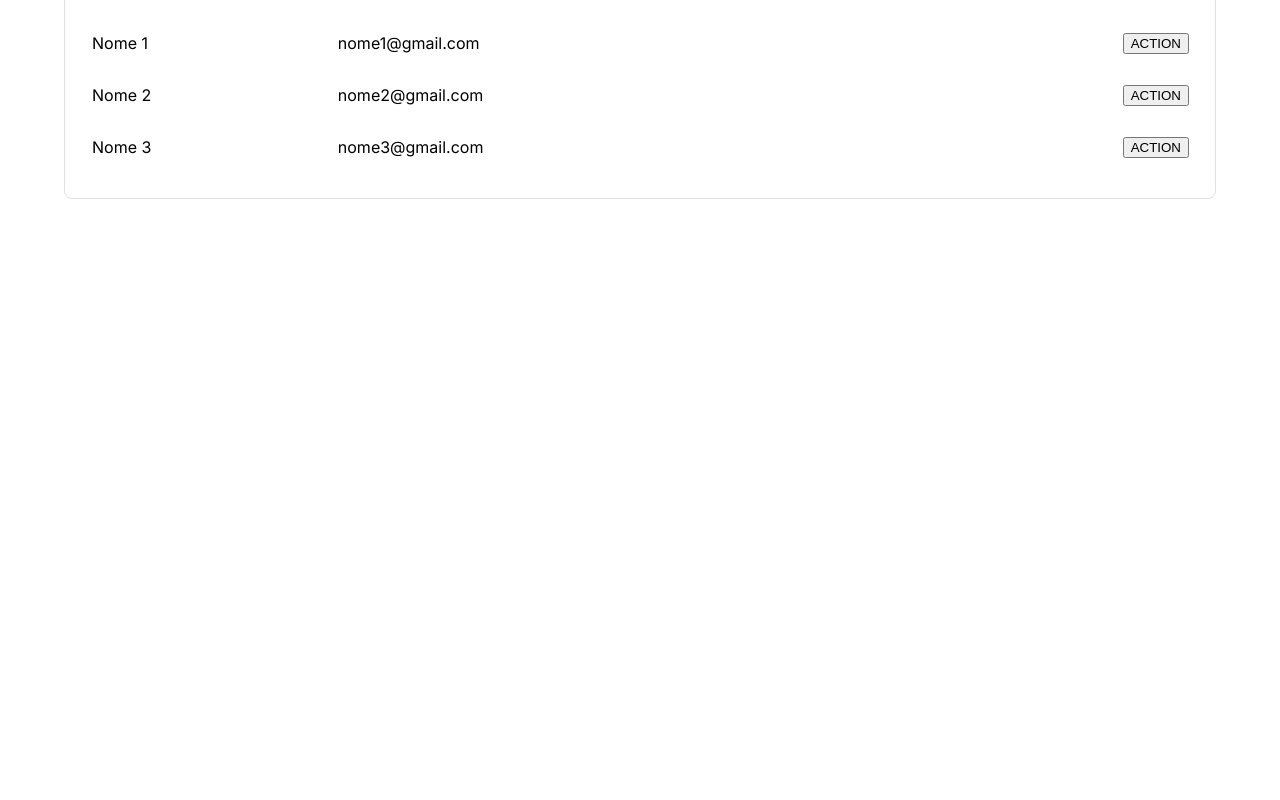
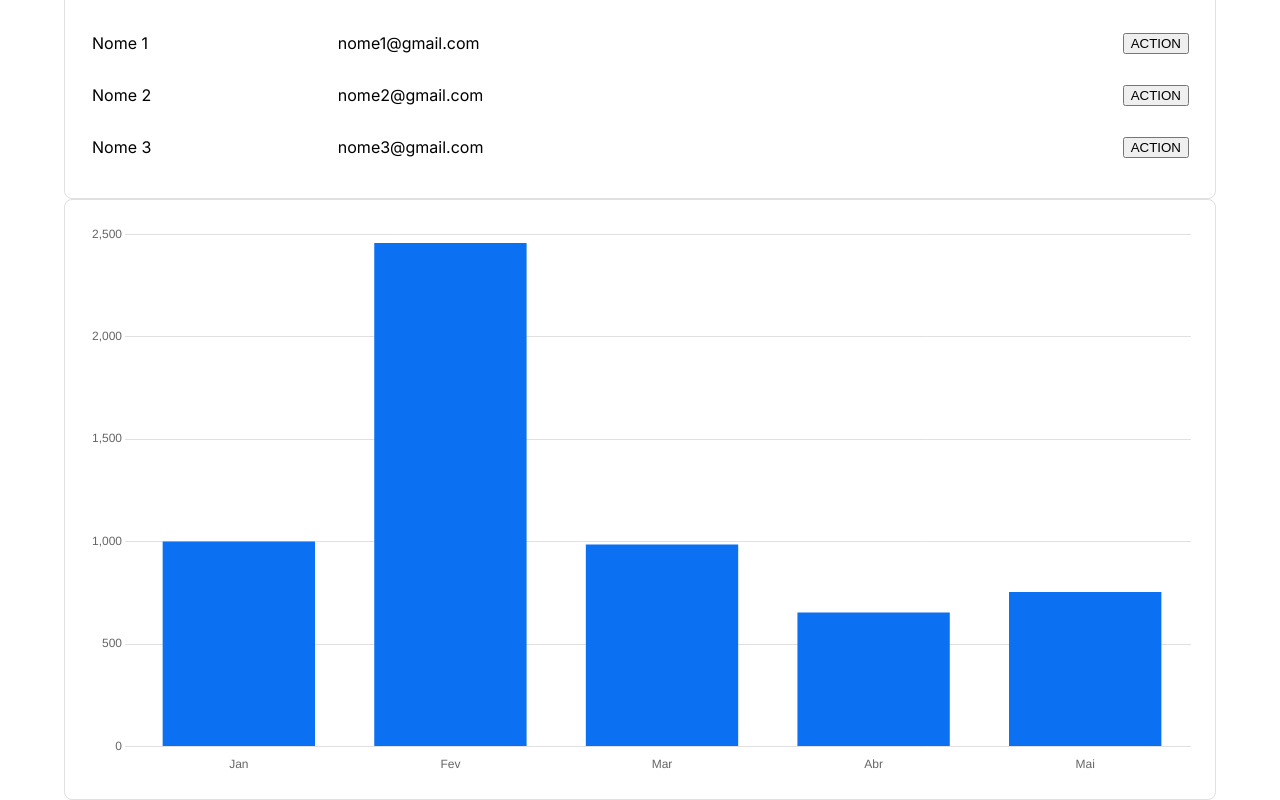
Before and after one commit to jvsiqueira1/dnc-sales-dashboard-jvs, a React (Vite) app: page /home in a window 1280 px wide. Shown: the part 499-1299 px from the top of the page. Before the commit the page ends 800 px from the top, so only its background shows below. Built offline with nearby package versions, Linux system fonts and the light colour scheme.

Commit message:
Feat: Chart Component

```diff
--- a/package.json
+++ b/package.json
@@ -14,7 +14,9 @@
     "@emotion/styled": "^11.14.0",
     "@mui/material": "^6.4.6",
     "@types/styled-components": "^5.1.34",
+    "chart.js": "^4.4.8",
     "react": "^19.0.0",
+    "react-chartjs-2": "^5.3.0",
     "react-dom": "^19.0.0",
     "react-router-dom": "^7.2.0",
     "styled-components": "^6.1.15"
--- /dev/null
+++ b/src/components/CustomChart.tsx
@@ -0,0 +1,81 @@
+import { useTheme } from 'styled-components'
+import {
+  Chart as ChartJS,
+  CategoryScale,
+  LinearScale,
+  BarElement,
+  PointElement,
+  LineElement,
+  Title,
+  Tooltip,
+  Legend,
+} from 'chart.js'
+import { Line } from 'react-chartjs-2'
+import { Bar } from 'react-chartjs-2'
+import { CustomChartProps } from '@/types'
+
+ChartJS.register(
+  CategoryScale,
+  LinearScale,
+  BarElement,
+  PointElement,
+  LineElement,
+  Title,
+  Tooltip,
+  Legend
+)
+
+function CustomChart(props: CustomChartProps) {
+  const { data, labels, type } = props
+  const theme = useTheme()
+  const options = {
+    responsive: true,
+    scaleShowVerticalLines: false,
+    scales: {
+      x: {
+        border: {
+          display: false,
+        },
+        grid: {
+          display: false,
+        },
+        ticks: {
+          color: theme.typhographies.subtitle,
+        },
+      },
+      y: {
+        border: {
+          display: false,
+        },
+        grid: {
+          color: theme.appDefaultStroke,
+        },
+        ticks: {
+          color: theme.typhographies.subtitle,
+        },
+      },
+    },
+    plugins: {
+      legend: {
+        display: false,
+      },
+    },
+  }
+  const chartData = {
+    labels,
+    datasets: [
+      {
+        data: data,
+        borderColor: 'rgb(12,112,242)',
+        backgroundColor: 'rgba(12,112,242,1)',
+      },
+    ],
+  }
+  return type === 'bar' ? (
+    <Bar options={options} data={chartData} />
+  ) : (
+    <Line options={options} data={chartData} />
+  )
+}
+
+export default CustomChart
--- a/src/components/index.ts
+++ b/src/components/index.ts
@@ -1,5 +1,6 @@
 export { default as AvatarsList } from './AvatarList'
 export { default as CustomTable } from './CustomTable'
+export { default as CustomChart } from './CustomChart'
 export { default as FormComponent } from './FormComponent'
 export { default as Header } from './Header'
 export * from './BannerImage'
--- a/src/pages/Home.tsx
+++ b/src/pages/Home.tsx
@@ -1,4 +1,10 @@
-import { AvatarsList, Header, CardComponent, CustomTable } from '@/components'
+import {
+  AvatarsList,
+  Header,
+  CardComponent,
+  CustomChart,
+  CustomTable,
+} from '@/components'
 import { Container } from '@mui/material'
 import { currencyConverter } from '@/utils'
 
@@ -56,6 +62,13 @@
             rows={mockTableData.rows}
           />
         </CardComponent>
+        <CardComponent>
+          <CustomChart
+            labels={['Jan', 'Fev', 'Mar', 'Abr', 'Mai']}
+            data={[1000.12, 2456.54, 986.32, 654.84, 754.89]}
+            type="bar"
+          />
+        </CardComponent>
       </Container>
     </>
   )
--- /dev/null
+++ b/src/types/customChart.d.ts
@@ -0,0 +1,5 @@
+export interface CustomChartProps {
+  labels: string[]
+  data: number[]
+  type: 'line' | 'bar'
+}
--- a/src/types/index.ts
+++ b/src/types/index.ts
@@ -1,4 +1,5 @@
 export * from './avatarsList'
+export * from './customChart'
 export * from './customTable'
 export * from './formComponent'
 export * from './theme'
```
Also changed, not shown: 1 other file (tests, documents, lock files or other folders).
